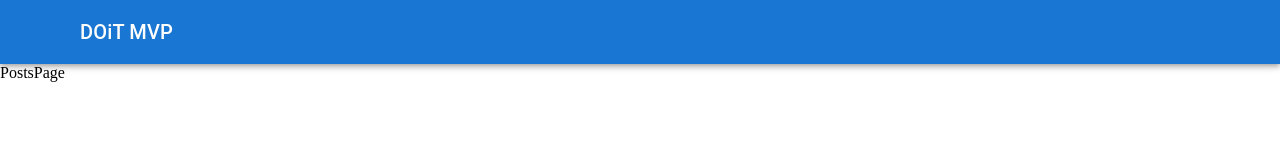
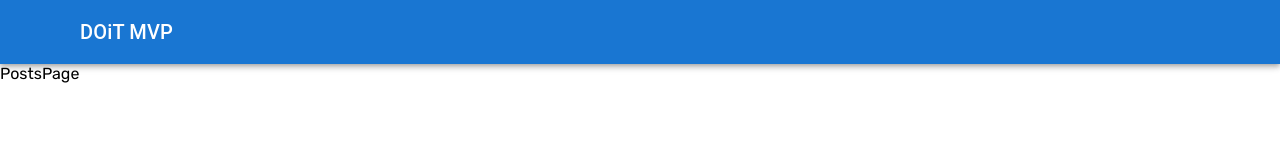
Before and after one commit to Folsed/doit-mvp, a Next.js app: page /posts in a window 1280 px wide. Shown: the top 160 px of the page. Built offline with nearby package versions, Linux system fonts and the light colour scheme; some icons are missing; what @mui/material-nextjs would draw is missing.

Commit message:
fix: display font

```diff
--- a/src/app/globals.css
+++ b/src/app/globals.css
@@ -20,3 +20,8 @@ a {
 .w-full {
     width: 100%;
 }
+
+.antialiased {
+    -webkit-font-smoothing: antialiased;
+    -moz-osx-font-smoothing: grayscale;
+}
--- a/src/app/layout.tsx
+++ b/src/app/layout.tsx
@@ -5,8 +5,9 @@ import Header from '@/components/header/Header'
 import Providers from '@/providers/Providers'
 
 const rubik = Rubik({
+    weight: ['300', '400', '500', '700'],
+    style: 'normal',
     subsets: ['latin'],
-    variable: '--font-rubik',
 })
 export const metadata: Metadata = {
     title: 'DOiT MVP',
@@ -20,7 +21,7 @@ const RootLayout = ({
 }>) => {
     return (
         <html lang='en'>
-            <body className={`${rubik.variable}`}>
+            <body className={`${rubik.className} antialiased`}>
                 <Providers>
                     <Header />
                     {children}
--- a/src/components/header/DrawerList.tsx
+++ b/src/components/header/DrawerList.tsx
@@ -1,6 +1,5 @@
 import {
     Box,
-    Button,
     List,
     ListItem,
     ListItemButton,
--- /dev/null
+++ b/src/providers/MUIThemeProvider.tsx
@@ -0,0 +1,11 @@
+'use client'
+import { ThemeProvider as MuiThemeProvider, createTheme } from '@mui/material'
+import { useMemo } from 'react'
+
+function MUIThemeProvider({ children }: { children: React.ReactNode }) {
+    const muiTheme = useMemo(() => createTheme({}), [])
+
+    return <MuiThemeProvider theme={muiTheme}>{children}</MuiThemeProvider>
+}
+
+export default MUIThemeProvider
```
Also changed, not shown: src/providers/Providers.tsx (+5 -3 lines).
